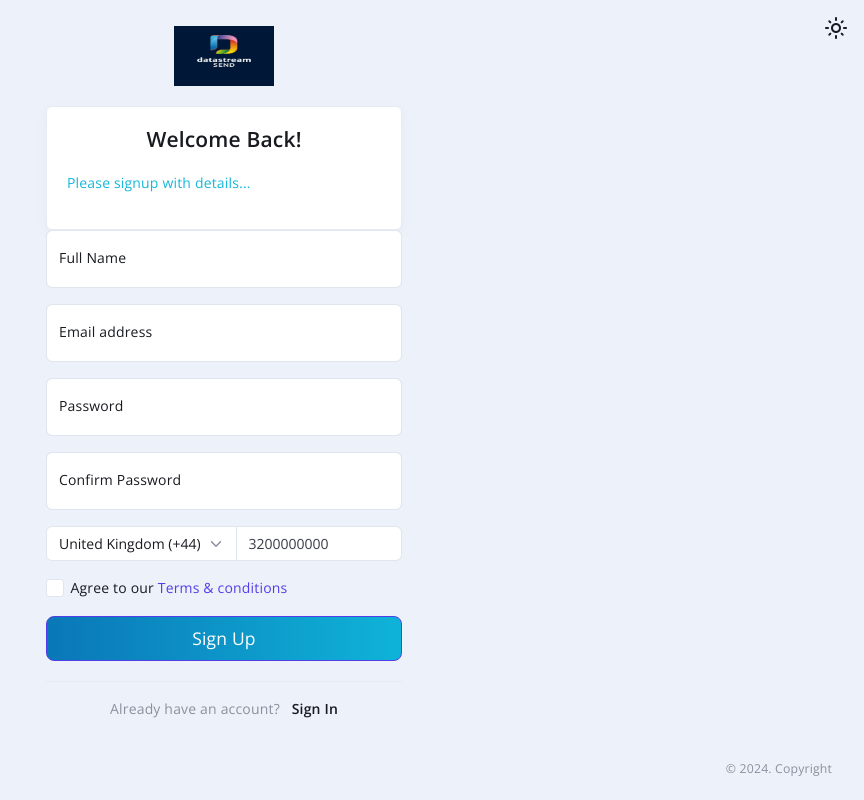
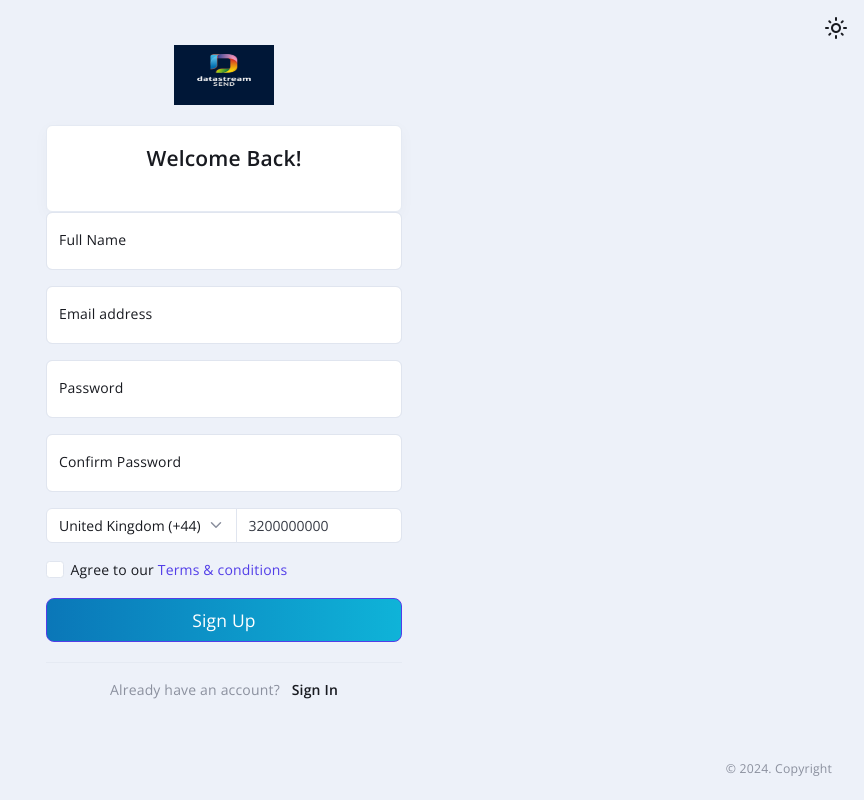
Before and after one commit to eDeveloper132/smsportalgivenbysiradmin, a website: page Views/signup.html in a window 1280 px wide. Shown: the whole page, without its empty margins (416-1280 px from the left). Drawn offline with nearby package versions, Linux system fonts and the light colour scheme.

Commit message:
some more

```diff
--- a/Views/signup.html
+++ b/Views/signup.html
@@ -113,7 +113,6 @@
                                     <div class="card card-body p-4">
                                         <h4 class="text-center mb-4">Welcome Back!</h4>
 
-                                            <p style="color: #15b7da">Please signup with details...</p>
                                         </div>
                                         <form action="/signup" method="POST" class="z-index-1 position-relative needs-validation" id="RegistrationForm">
                                             <div class="form-floating mb-3">
```
